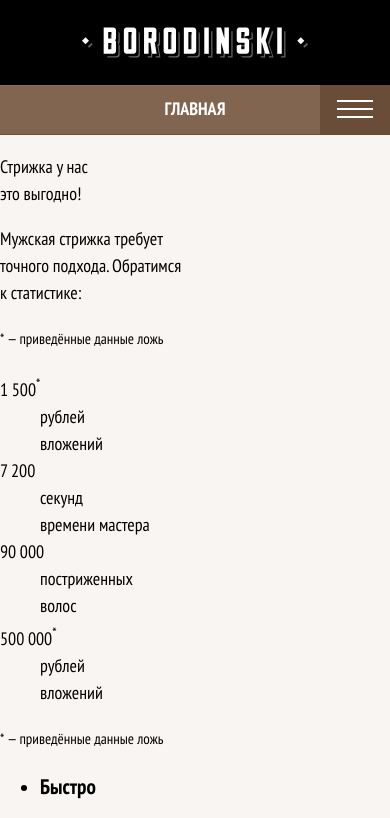
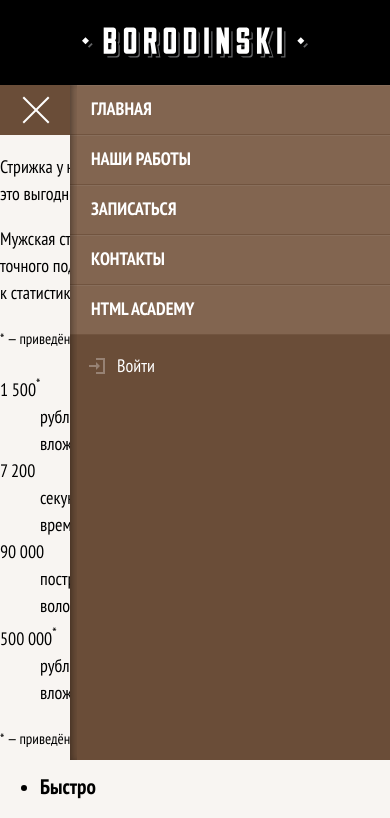
Before and after one commit to Yakimishin/Barbershop, a website: page source/index.html in a window 390 px wide. Both pictures are taken after a click on the button "Открыть меню". Shown: the top 818 px of the page. Drawn offline with nearby package versions, Linux system fonts and the light colour scheme; files that its build step writes are made by us from their sources.

Commit message:
add js for mobile navigation

```diff
--- a/source/index.html
+++ b/source/index.html
@@ -11,32 +11,32 @@
   <a class="page-header__logo">
     <img src="img/logotypeMobile.svg" width="226" height="30" alt="Барбершоп «Бородинский»">
   </a>
-  <nav class="main-nav main-nav--closed">
+  <nav class="main-nav main-nav--closed main-nav--nojs">
     <button class="main-nav__toggle" type="button"><span class="visually-hidden">Открыть меню</span></button>
     <div class="main-nav__wrapper">
       <ul class="main-nav__list site-list">
         <li class="site-list__item site-list__item--current">
-          <a>
+          <a class="site-list__link">
             Главная
           </a>
         </li>
         <li class="site-list__item">
-          <a href="#">
+          <a class="site-list__link" href="#">
             Наши работы
           </a>
         </li>
         <li class="site-list__item">
-          <a href="form.html">
+          <a class="site-list__link" href="form.html">
             Записаться
           </a>
         </li>
         <li class="site-list__item">
-          <a href="#">
+          <a class="site-list__link" href="#">
             Контакты
           </a>
         </li>
         <li class="site-list__item">
-          <a href="#">
+          <a class="site-list__link" href="#">
             HTML Academy
           </a>
         </li>
@@ -240,5 +240,20 @@
     </div>
   </div>
 </footer>
+
+<script>
+  var navMain = document.querySelector('.main-nav');
+  var navToggle = document.querySelector('.main-nav__toggle');
+
+  // Если JS подключился, убираем модификатор с навигации,
+  // который отображает меню в статике.
+
+  navMain.classList.remove('main-nav--nojs');
+
+  navToggle.addEventListener('click', function() {
+    navMain.classList.toggle('main-nav--closed');
+    navMain.classList.toggle('main-nav--opened');
+  });
+</script>
 </body>
 </html>
--- a/source/less/blocks/main-nav.less
+++ b/source/less/blocks/main-nav.less
@@ -69,27 +69,7 @@
   }
 }
 
-.main-nav--opened .main-nav__wrapper {
-  position: absolute;
-    top: 0;
-    right: 0;
-    left: 70px;
-    z-index: 2;
-    min-height: 80vh;
-    background-color: @dark-brown;
-}
-// накладываем тень как псевдоэлемент, потому что иначе она обволакивает всю
-// обёртку, а мне нужно только справа.
-.main-nav--opened .main-nav__wrapper::before {
-    content: "";
-    position: absolute;
-    top: 0;
-    left: 0;
-    z-index: 2;
-    width: 7px;
-    height: 100%;
-    box-shadow: inset 4px 0 7px -2px fade(#000000, 40%);
-  }
+
 
 // Прописали, чтобы только на мобильном скрывались неактывные пункты меню.
 // Такое поведение опасно и непредсказуемо, могло появиться там, где мне
@@ -108,12 +88,51 @@
   .main-nav--closed .user-login {
     display: none;
   }
+
+  .main-nav--opened .main-nav__wrapper {
+    position: absolute;
+    top: 0;
+    right: 0;
+    left: 70px;
+    z-index: 2;
+    min-height: 80vh;
+    background-color: @dark-brown;
+  }
+  // накладываем тень как псевдоэлемент, потому что иначе она обволакивает всю
+  // обёртку, а мне нужно только справа.
+
+  .main-nav--opened .main-nav__wrapper::before {
+    content: "";
+    position: absolute;
+    top: 0;
+    left: 0;
+    z-index: 2;
+    width: 7px;
+    height: 100%;
+    box-shadow: inset 4px 0 7px -2px fade(#000000, 40%);
+  }
+
+  // Делаю так, чтобы если вдруг JS не сработал, меню всё равно было бы
+  // доступно и им можно было пользоваться.
+
+  .main-nav--nojs .main-nav__toggle {
+    display: none;
+  }
+
+  .main-nav--nojs .main-nav__wrapper {
+    position: static;
+    min-height: 0;
+  }
+
+  .main-nav--nojs .site-list__item {
+    display: block;
+  }
+
+  .main-nav--nojs .user-login{
+    display: block;
+  }
 }
 
-.main-nav__list {
-  margin: 0;
-  padding: 0;
-}
 
 @media (min-width: @tablet-width) {
   .main-nav__wrapper {
--- a/source/less/blocks/site-list.less
+++ b/source/less/blocks/site-list.less
@@ -1,15 +1,15 @@
 .site-list {
   font-weight: bold;
   list-style: none;
+  margin: 0;
+  padding: 0;
 }
 
 .site-list__item {
-    height: 50px;
-
-
+  height: 50px;
 }
 
-.site-list a {
+.site-list__link {
   position: relative;
   display: block;
   padding: 12px 21px;
```
